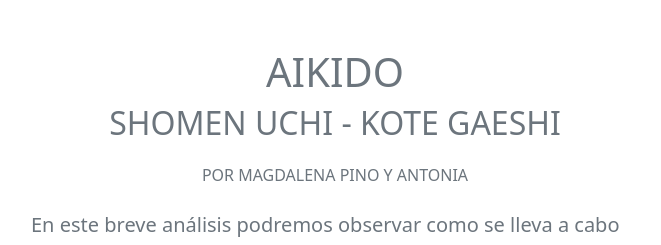
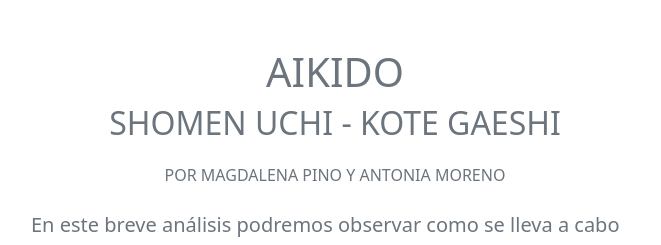
Before and after one commit to magdapino/primera-clase, a plain HTML site: page index.html in a window 1280 px wide. Shown: the top 245 px of the page, without its empty margins (305-966 px from the left). Drawn offline with nearby package versions, Linux system fonts and the light colour scheme.

Commit message:
Update index.html

```diff
--- a/index.html
+++ b/index.html
@@ -19,7 +19,7 @@
                 <div class="col-sm-11 col-md-10 col-lg-9 col-xl-8 col-xxl-7 mx-auto text-muted">
                     <h1 class="text-center mt-5">AIKIDO</h1>
                     <h2 class="text-center mb-4">SHOMEN UCHI - KOTE GAESHI</h2>
-                    <h3 class="text-center mb-4 fs-6">POR MAGDALENA PINO Y ANTONIA</h3>
+                    <h3 class="text-center mb-4 fs-6">POR MAGDALENA PINO Y ANTONIA MORENO</h3>
                     <p class="lead mx-1">
                         En este breve análisis podremos observar como se lleva a cabo el movimiento shomen uchi - kote gaeshi en una serie de imágenes animadas.
                     </p>
```
